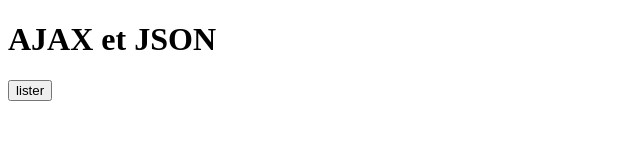
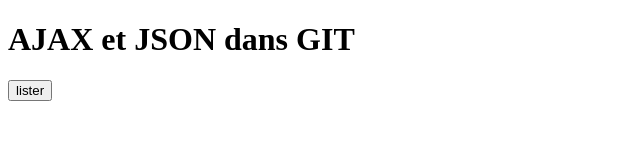
Before and after one commit to idiop2016/json-et-ajax-application, a plain HTML site: page index.html in a window 1280 px wide. Shown: the whole page, without its empty margins (0-640 px from the left). Drawn offline with Linux system fonts and the light colour scheme.

Commit message:
premier sauvegarde

```diff
--- a/index.html
+++ b/index.html
@@ -6,7 +6,7 @@
     <title>Exemple AJAX et JSON</title>
 </head>
 <body>
-    <h1>AJAX et JSON</h1>
+    <h1>AJAX et JSON dans GIT</h1>
     <button id="btn">lister</button>
     <div id="para">
 
```
